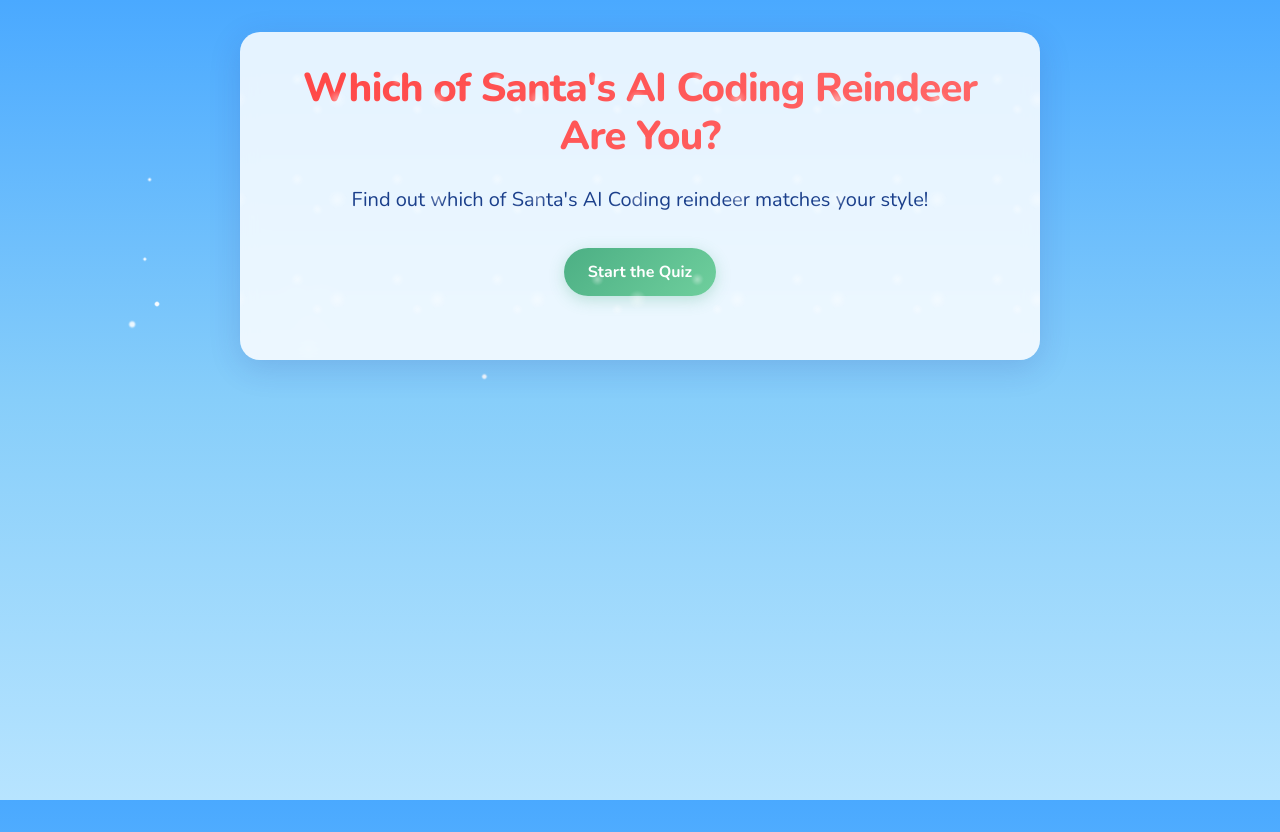
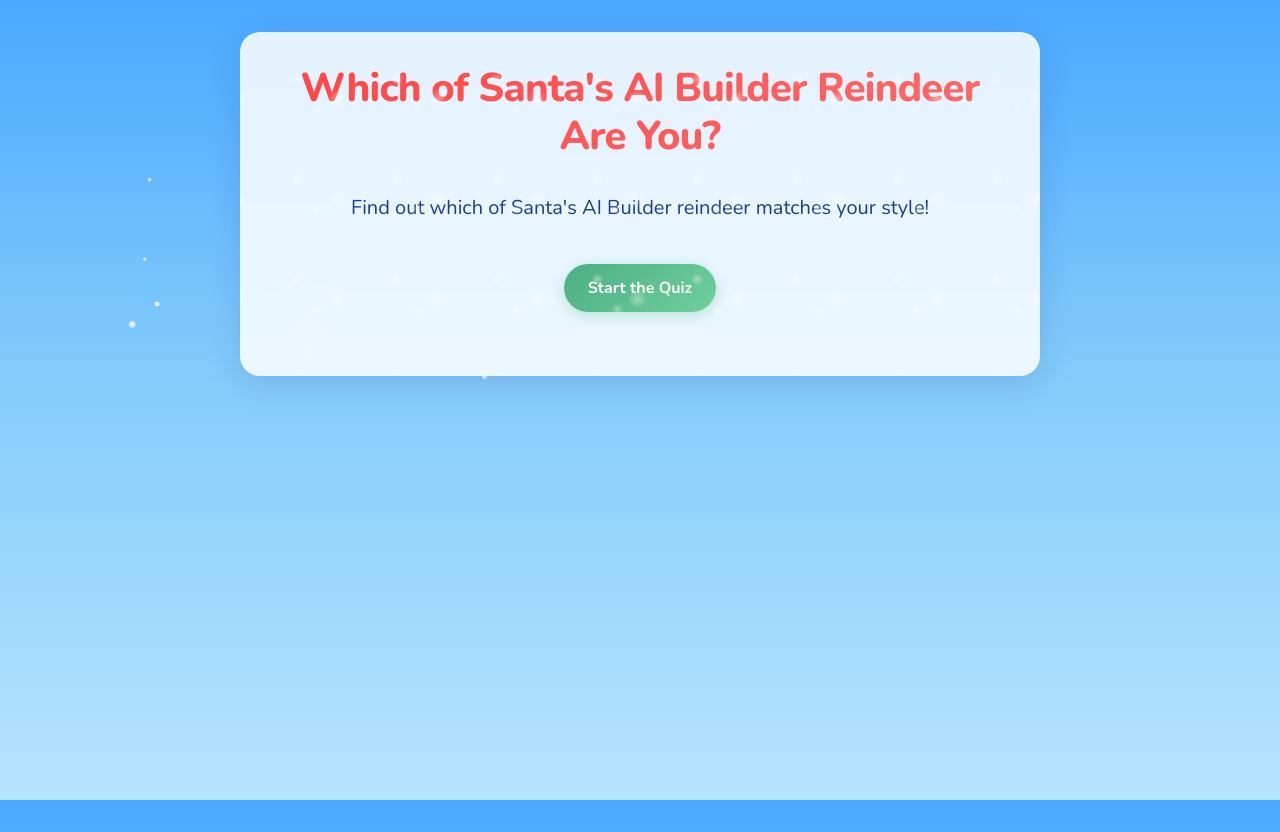
Before and after one commit to jeremyrojas/santa-ai-reindeer, a Next.js app: page / in a window 1280 px wide. Built offline with nearby package versions, Linux system fonts and the light colour scheme.

Commit message:
Updated name back to AI Builder, minor css changes

```diff
--- a/src/app/layout.tsx
+++ b/src/app/layout.tsx
@@ -3,8 +3,8 @@ import type { Metadata } from 'next'
 import '../styles/survey-theme.css'
 
 export const metadata: Metadata = {
-  title: "Santa's AI Coding Reindeer Quiz",
-  description: 'Find out which of Santa\'s AI Coding reindeer matches your style!',
+  title: "Santa's AI Builder Reindeer Quiz",
+  description: 'Find out which of Santa\'s AI Builder reindeer matches your style!',
 }
 
 export default function RootLayout({
--- a/src/components/Survey.tsx
+++ b/src/components/Survey.tsx
@@ -3,7 +3,7 @@ import React from 'react'
 export default function Survey() {
   return (
     <div className="survey-container">
-      <h1 className="survey-header">Which of Santa&apos;s AI Coding Reindeer Are You?</h1>
+      <h1 className="survey-header">Which of Santa&apos;s AI Builder Reindeer Are You?</h1>
       <button className="survey-button">Start the Quiz</button>
     </div>
   )
--- a/src/lib/quiz-content.ts
+++ b/src/lib/quiz-content.ts
@@ -1,6 +1,6 @@
 export const INTRO_TEXT = {
-  title: "Which of Santa's AI Coding Reindeer Are You?",
-  description: "Find out which of Santa's AI Coding reindeer matches your style!",
+  title: "Which of Santa's AI Builder Reindeer Are You?",
+  description: "Find out which of Santa's AI Builder reindeer matches your style!",
   startButton: "Start the Quiz",
   preQuizText: "Answer honestly - the workshop's most advanced matchmaking magic will reveal your true reindeer spirit..."
 };
--- a/src/styles/survey-theme.css
+++ b/src/styles/survey-theme.css
@@ -284,8 +284,9 @@ body {
   font-size: 1.25rem;
   line-height: 1.6;
   text-align: center;
-  margin-bottom: 2rem;
+  margin: 0.75rem 0 2rem 0;
   color: var(--night-blue);
+  padding: 0.5rem 1rem;
 }
 
 /* Container for options to ensure proper spacing */
@@ -345,6 +346,12 @@ body {
   .option-card {
     padding: 1rem 1.25rem;
     margin: 0.5rem 0;
+  }
+
+  .survey-container p {
+    font-size: 1.1rem;
+    padding: 0.5rem 1rem;
+    margin: 0.5rem 0 1.5rem 0;
   }
 }
 
```
Also changed, not shown: 1 other file (tests, documents, lock files or other folders).
